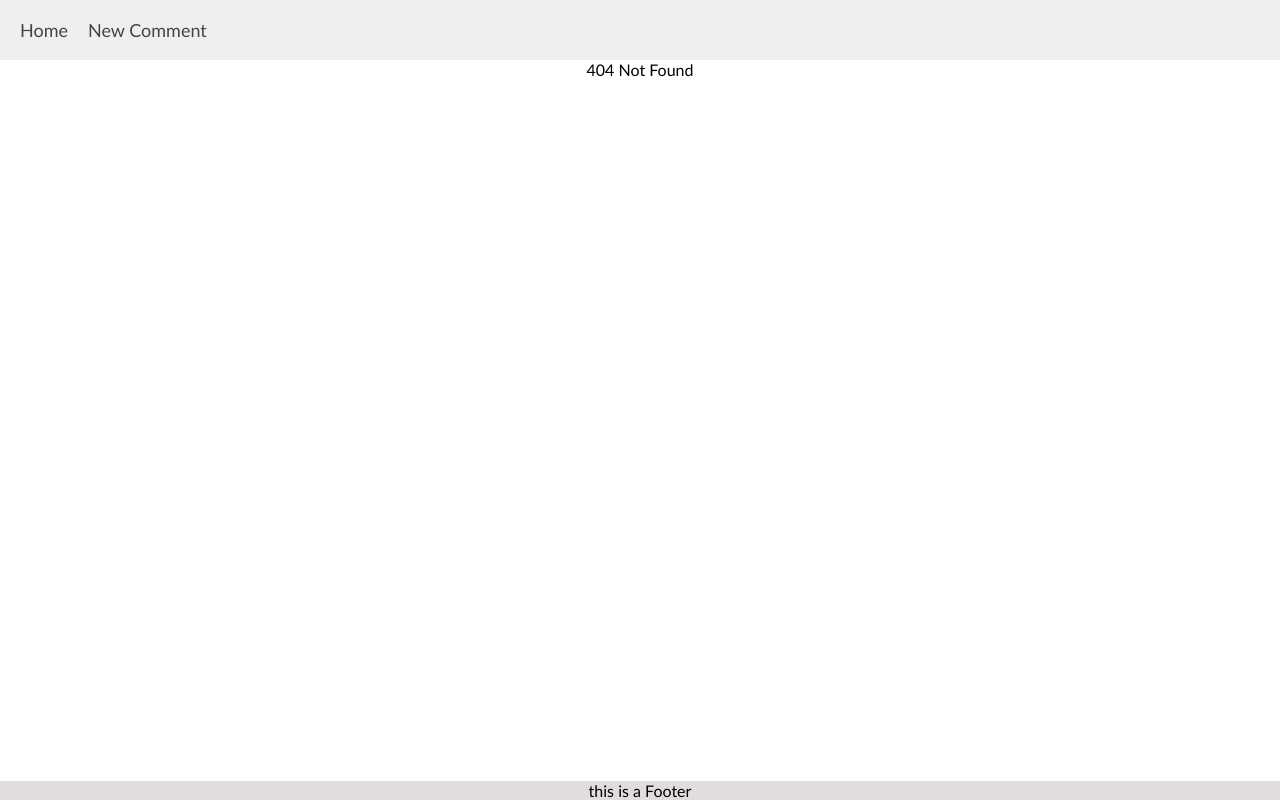
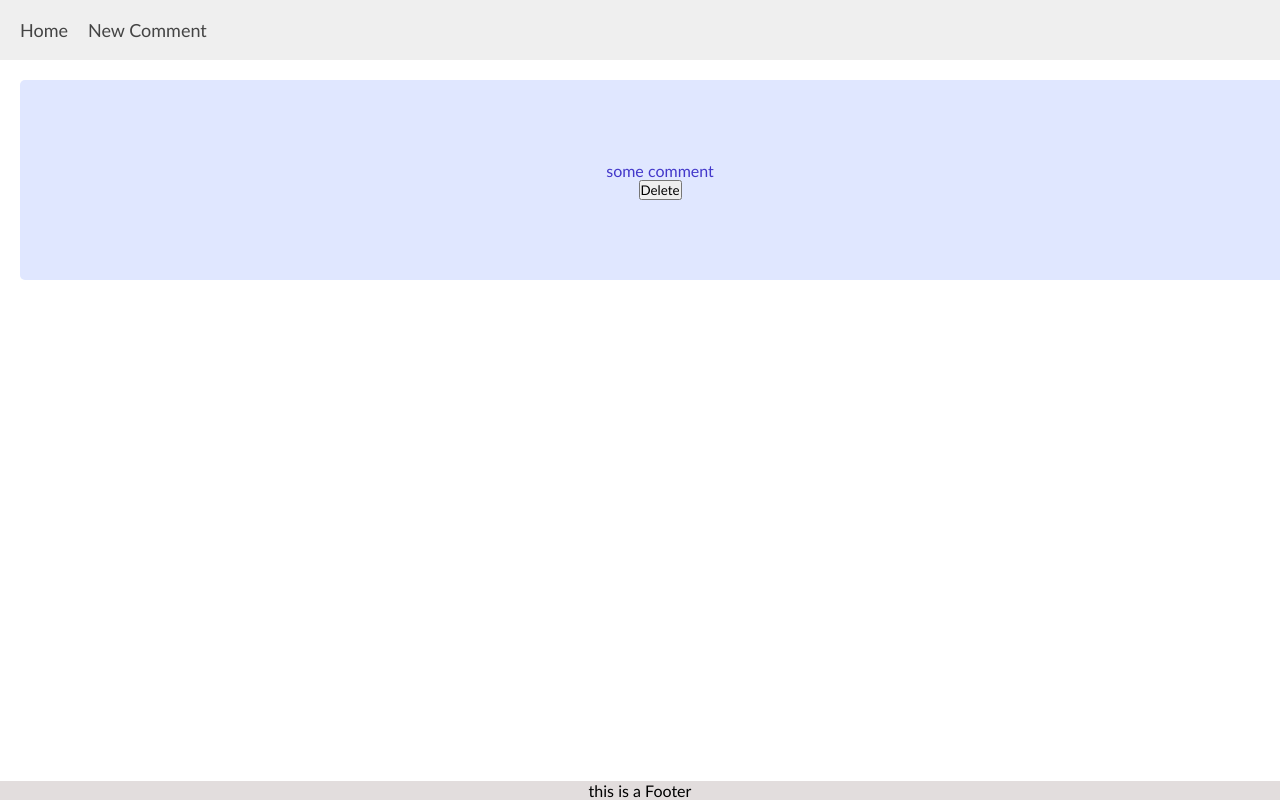
Before and after one commit to zarbabi/http-app, a React (Create React App) app: page /comment/1 in a window 1280 px wide. Before the commit this address had no page. Built offline with nearby package versions, Linux system fonts and the light colour scheme; data requests are answered from the project's data file.

Commit message:
adding dynamic routes for each comment

```diff
--- a/src/components/FullComment/FullComment.js
+++ b/src/components/FullComment/FullComment.js
@@ -4,9 +4,9 @@ import { deleteComment } from "../../services/deleteCommentService";
 import { getAllComments } from "../../services/getAllCommentsService";
 import { getOneComments } from "../../services/getOneCommentService";
 
-const FullComment = ({ commentId, setComments, setSelectedId }) => {
+const FullComment = ({ setComments, setSelectedId, match }) => {
   const [comment, setComment] = useState(null);
-
+  const commentId = match.params.id;
   useEffect(() => {
     if (commentId) {
       getOneComments(commentId)
--- a/src/components/FullComment/fullComment.css
+++ b/src/components/FullComment/fullComment.css
@@ -4,7 +4,7 @@
     flex-direction: column;
     justify-content: center;
     background: #e0e7ff;
-    width: 600px;
+    width: 100%;
     height: 200px;
     color: #4338ca;
     border-radius: 5px;
--- a/src/container/Discussion/Discussion.js
+++ b/src/container/Discussion/Discussion.js
@@ -3,6 +3,7 @@ import "./Discussion.css";
 import { useEffect, useState } from "react";
 import { toast } from "react-toastify";
 import { getAllComments } from "../../services/getAllCommentsService";
+import { Link } from "react-router-dom";
 
 const Discussion = () => {
   const [comments, setComments] = useState(null);
@@ -37,12 +38,13 @@ const Discussion = () => {
 
     if (comments && !error) {
       renderValue = comments.map((c) => (
-        <Comment
-          key={c.id}
-          name={c.name}
-          email={c.email}
-          onClick={() => selectCommentHandler(c.id)}
-        />
+        <Link to={`/comment/${c.id}`} key={c.id}>
+          <Comment
+            name={c.name}
+            email={c.email}
+            onClick={() => selectCommentHandler(c.id)}
+          />
+        </Link>
       ));
     }
     return renderValue;
--- a/src/routes.js
+++ b/src/routes.js
@@ -1,10 +1,12 @@
 import NewCommentPage from "./Pages/NewCommentPage";
 import HomePage from "./Pages/HomePage";
 import NotFound from "./Pages/NotFound";
+import FullComment from "./components/FullComment/FullComment";
 
 const routes = [
+  { path: "/new-comment", component: NewCommentPage },
+  { path: "/comment/:id", component: FullComment },
   { path: "/", component: HomePage, exact: true },
-  { path: "/new-comment", component: NewCommentPage },
   { component: NotFound },
 ];
 export default routes;
```
